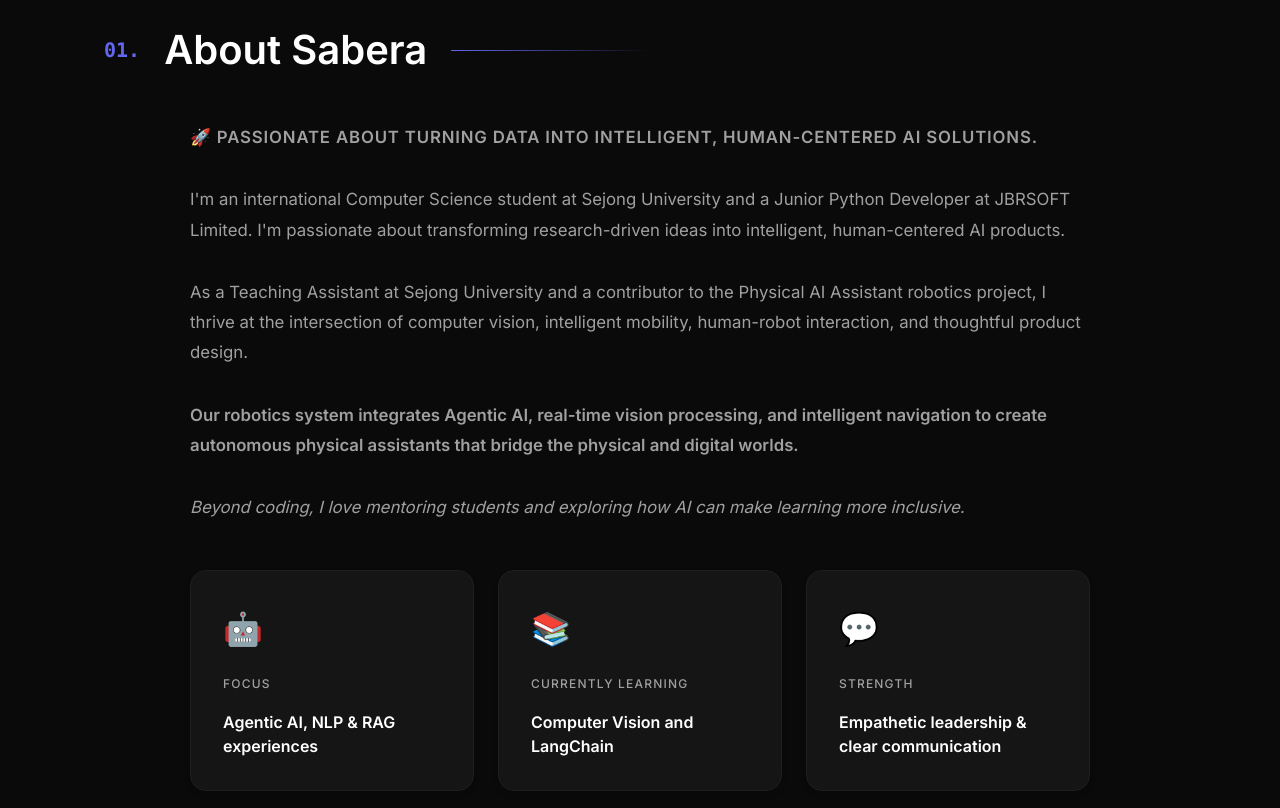
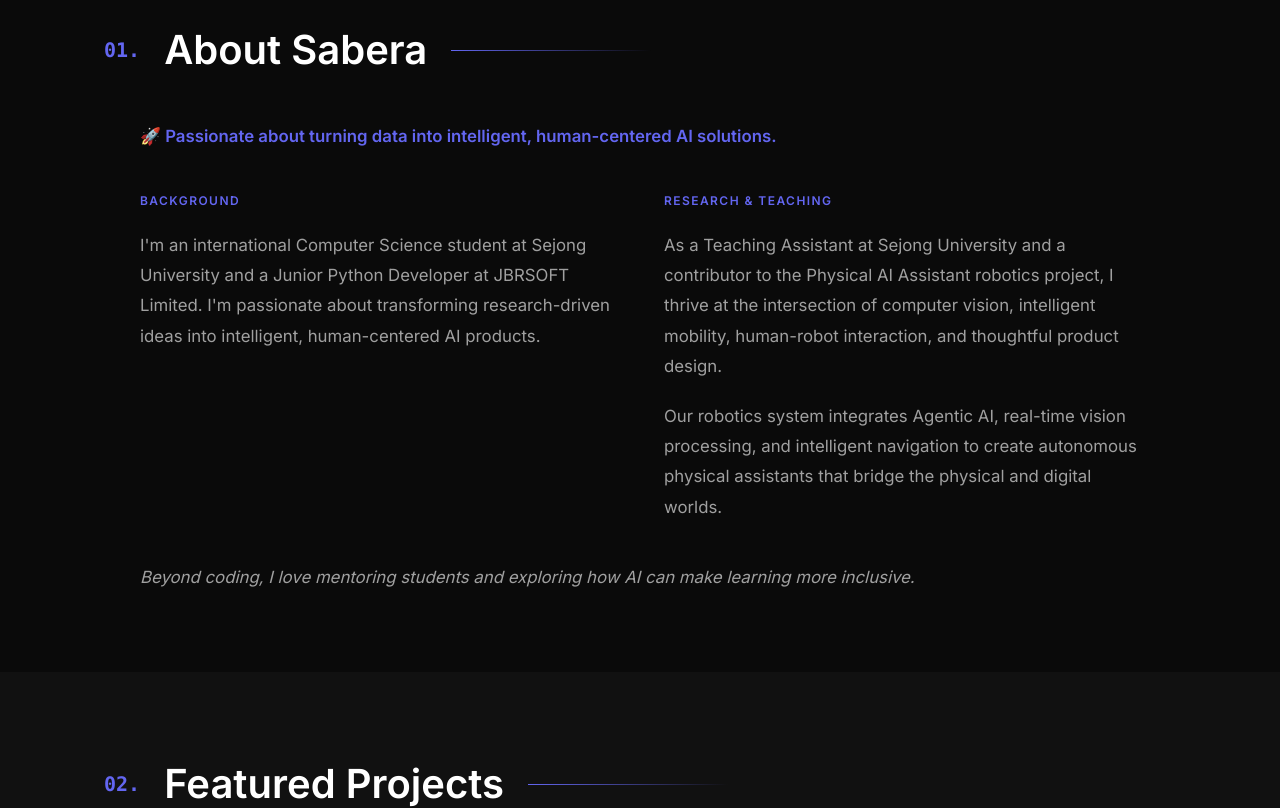
Before and after one commit to saberabanu0001/portfolio-me, a React (Vite) app: page / in a window 1280 px wide. Shown: the part 960-1768 px from the top of the page. Built offline with nearby package versions, Linux system fonts and the light colour scheme.

Commit message:
about section splitted

```diff
--- a/src/components/About.tsx
+++ b/src/components/About.tsx
@@ -36,46 +36,32 @@ const About = () => {
           <div className="section-line"></div>
         </motion.div>
 
-        <div className="about-content single-column">
         <motion.div
-            className="about-text"
+          className="about-content"
           initial="hidden"
           whileInView="visible"
           viewport={{ once: true, margin: '-100px' }}
           variants={staggerContainer}
         >
-            <motion.p className="about-micro-intro" variants={fadeInUp}>
-              {aboutContent.microIntro}
+          <motion.p className="about-intro" variants={fadeInUp}>
+            {aboutContent.intro}
           </motion.p>
 
-            {aboutContent.paragraphs.map((paragraph) => (
-              <motion.p key={paragraph.substring(0, 20)} variants={fadeInUp}>
-                {paragraph}
-              </motion.p>
+          <div className="about-columns">
+            {aboutContent.columns.map((column) => (
+              <motion.div key={column.label} className="about-column" variants={fadeInUp}>
+                <h3 className="about-column-label">{column.label}</h3>
+                {column.paragraphs.map((paragraph) => (
+                  <p key={paragraph.substring(0, 24)}>{paragraph}</p>
                 ))}
-
-            <motion.p className="about-impact" variants={fadeInUp}>
-              {aboutContent.impact}
-            </motion.p>
+              </motion.div>
+            ))}
+          </div>
 
           <motion.p className="about-personal" variants={fadeInUp}>
             {aboutContent.personalNote}
           </motion.p>
-
-            <motion.div className="about-highlights" variants={fadeInUp}>
-              {aboutContent.highlights.map((item) => (
-                <div key={item.label} className="highlight-card">
-                  <span className="highlight-icon" aria-hidden="true">
-                    {item.icon}
-                  </span>
-                  <span className="highlight-label">{item.label}</span>
-                  <span className="highlight-value">{item.value}</span>
-                </div>
-              ))}
         </motion.div>
-
-          </motion.div>
-        </div>
       </div>
     </section>
   )
--- a/src/content.ts
+++ b/src/content.ts
@@ -25,18 +25,24 @@ export const heroContent = {
 
 export const aboutContent = {
   heading: 'About Sabera',
-  microIntro: '🚀 Passionate about turning data into intelligent, human-centered AI solutions.',
-  paragraphs: [
-    "I'm an international Computer Science student at Sejong University and a Junior Python Developer at JBRSOFT Limited. I'm passionate about transforming research-driven ideas into intelligent, human-centered AI products.",
-    'As a Teaching Assistant at Sejong University and a contributor to the Physical AI Assistant robotics project, I thrive at the intersection of computer vision, intelligent mobility, human-robot interaction, and thoughtful product design.',
+  intro: '🚀 Passionate about turning data into intelligent, human-centered AI solutions.',
+  columns: [
+    {
+      label: 'Background',
+      paragraphs: [
+        "I'm an international Computer Science student at Sejong University and a Junior Python Developer at JBRSOFT Limited. I'm passionate about transforming research-driven ideas into intelligent, human-centered AI products.",
+      ],
+    },
+    {
+      label: 'Research & Teaching',
+      paragraphs: [
+        'As a Teaching Assistant at Sejong University and a contributor to the Physical AI Assistant robotics project, I thrive at the intersection of computer vision, intelligent mobility, human-robot interaction, and thoughtful product design.',
+        'Our robotics system integrates Agentic AI, real-time vision processing, and intelligent navigation to create autonomous physical assistants that bridge the physical and digital worlds.',
+      ],
+    },
   ],
-  impact: 'Our robotics system integrates Agentic AI, real-time vision processing, and intelligent navigation to create autonomous physical assistants that bridge the physical and digital worlds.',
-  personalNote: 'Beyond coding, I love mentoring students and exploring how AI can make learning more inclusive.',
-  highlights: [
-    { label: 'Focus', value: 'Agentic AI, NLP & RAG experiences', icon: '🤖' },
-    { label: 'Currently Learning', value: 'Computer Vision and LangChain', icon: '📚' },
-    { label: 'Strength', value: 'Empathetic leadership & clear communication', icon: '💬' },
-  ],
+  personalNote:
+    'Beyond coding, I love mentoring students and exploring how AI can make learning more inclusive.',
 }
 
 export const projects = [
--- a/src/styles/About.css
+++ b/src/styles/About.css
@@ -5,99 +5,55 @@
 
 
 .about-content {
-  display: grid;
-  grid-template-columns: 1fr;
-  gap: 3rem;
-  align-items: center;
-  max-width: 900px;
+  display: flex;
+  flex-direction: column;
+  gap: 2.5rem;
+  max-width: 1000px;
   margin: 0 auto;
 }
 
-.about-content.single-column {
-  grid-template-columns: 1fr;
-}
-
-.about-content.single-column .about-text {
-  max-width: 900px;
-  text-align: left;
+.about-intro {
+  color: var(--accent);
+  font-weight: 600;
+  font-size: 1.05rem;
+  line-height: 1.7;
   margin: 0;
 }
 
-.about-text {
+.about-columns {
+  display: grid;
+  grid-template-columns: repeat(2, 1fr);
+  gap: 3rem;
+}
+
+.about-column {
   display: flex;
   flex-direction: column;
-  gap: 2rem;
+  gap: 1.25rem;
 }
 
-.about-text > p {
+.about-column-label {
+  font-size: 0.75rem;
+  text-transform: uppercase;
+  letter-spacing: 0.12em;
+  color: var(--accent);
+  font-weight: 600;
+  margin: 0;
+}
+
+.about-column p {
   color: var(--text-secondary);
   line-height: 1.8;
   font-size: 1.05rem;
   margin: 0;
 }
 
-.about-micro-intro {
-  color: var(--accent);
-  font-weight: 600;
-  font-size: 1.1rem;
-  text-transform: uppercase;
-  letter-spacing: 0.05em;
-  margin-bottom: 0.5rem;
-}
-
-.about-impact {
-  color: var(--text-primary);
-  font-weight: 600;
-}
-
 .about-personal {
+  color: var(--text-secondary);
   font-style: italic;
-}
-
-.about-highlights {
-  display: grid;
-  grid-template-columns: repeat(auto-fit, minmax(240px, 1fr));
-  gap: 1.5rem;
-  margin-top: 1rem;
-}
-
-.highlight-card {
-  background: var(--card-bg);
-  border: 1px solid var(--border);
-  border-radius: 16px;
-  padding: 2rem;
-  display: flex;
-  flex-direction: column;
-  gap: 0.75rem;
-  transition: all 0.3s ease;
-  box-shadow: 0 4px 6px rgba(0, 0, 0, 0.1);
-}
-
-.highlight-card:hover {
-  transform: translateY(-4px);
-  border-color: var(--accent);
-  box-shadow: 0 12px 24px rgba(99, 102, 241, 0.15);
-}
-
-.highlight-icon {
-  font-size: 2rem;
-  margin-bottom: 0.5rem;
-}
-
-.highlight-label {
-  font-size: 0.75rem;
-  text-transform: uppercase;
-  letter-spacing: 0.1em;
-  color: var(--text-secondary);
-  font-weight: 500;
-  margin-bottom: 0.25rem;
-}
-
-.highlight-value {
-  font-weight: 600;
-  color: var(--text-primary);
-  font-size: 1rem;
-  line-height: 1.5;
+  line-height: 1.8;
+  font-size: 1.05rem;
+  margin: 0;
 }
 
 .principles {
@@ -186,9 +142,9 @@
 }
 
 @media (max-width: 968px) {
-  .about-content {
+  .about-columns {
     grid-template-columns: 1fr;
-    gap: 3rem;
+    gap: 2.5rem;
   }
 
   .about-image {
```
Lines whose indentation alone changed are shown as unchanged.
